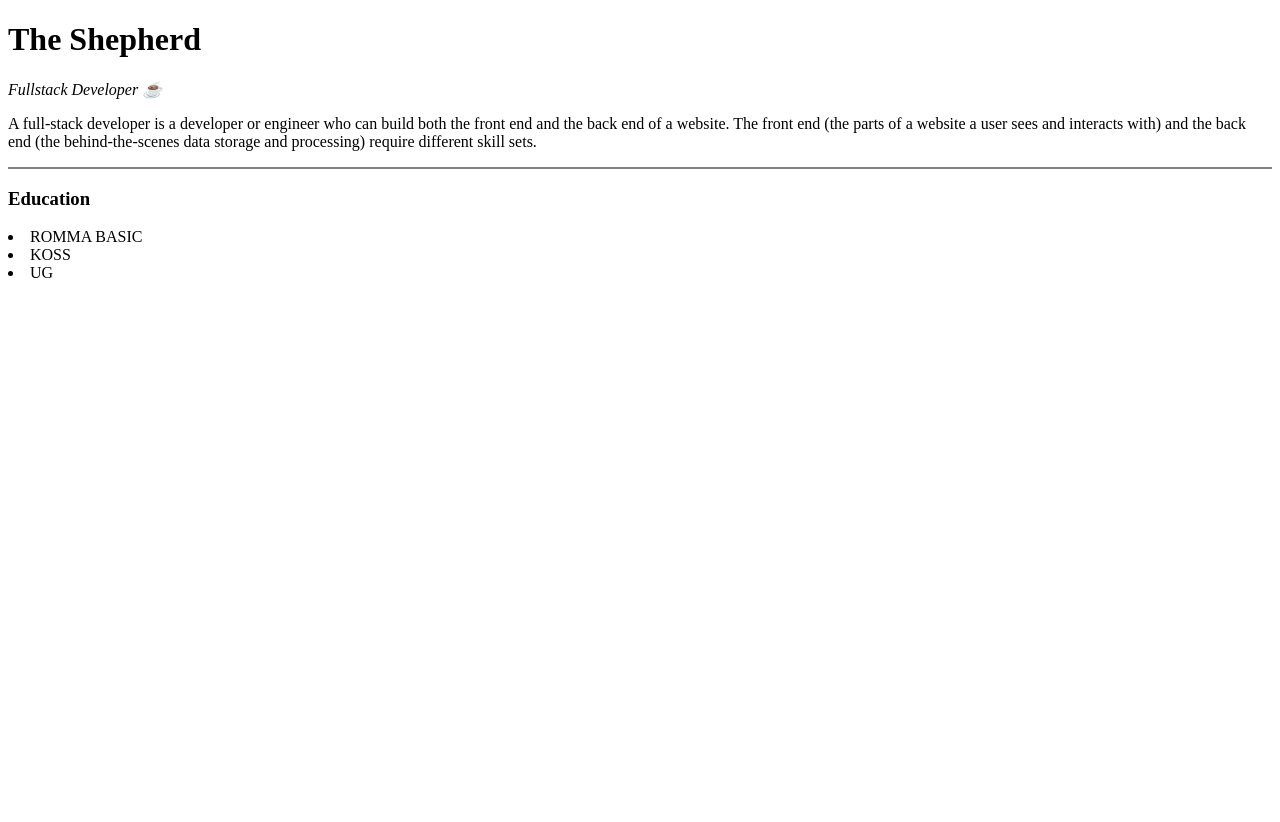
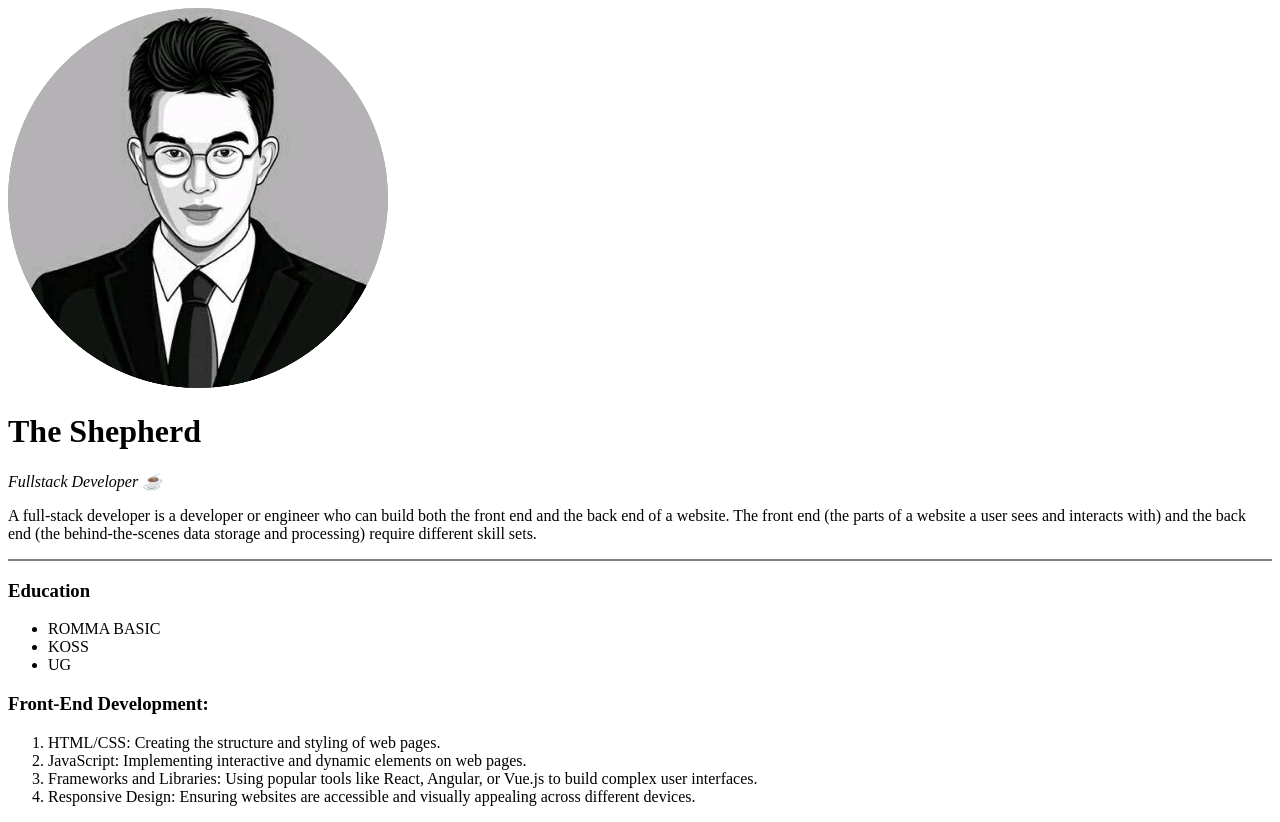
Before and after one commit to baafik/Yu-Angela, a plain HTML site: page HTML_Personal Site/index.html in a window 1280 px wide. Before the commit the page ends 800 px from the top, so only its background shows below. Drawn offline with Linux system fonts and the light colour scheme; files whose address does not match are found by name.

Commit message:
Commiting additional changes

```diff
--- a/HTML_Personal Site/index.html
+++ b/HTML_Personal Site/index.html
@@ -6,7 +6,9 @@
     <meta name="viewport" content="width=device-width, initial-scale=1.0">
     <title>♊Andele</title>
 </head>
+
 <body>
+    <img src="/Users/gebruiker/Desktop/Web Development /images/theshepherd.png" alt="the Shepherd profile picture">
     <h1>The Shepherd</h1>
     <p>
         <em>Fullstack Developer ☕</em>
@@ -14,8 +16,18 @@
     <p>A full-stack developer is a developer or engineer who can build both the front end and the back end of a website. The front end (the parts of a website a user sees and interacts with) and the back end (the behind-the-scenes data storage and processing) require different skill sets.</p>
     <hr size="2" noshade="0">
     <h3>Education</h3>
+    <ul>
         <li>ROMMA BASIC</li>
         <li>KOSS</li>
         <li>UG</li>
+    </ul>
+    <h3>Front-End Development:</h3>
+    <ol>
+        <li>HTML/CSS: Creating the structure and styling of web pages.</li>
+        <li>JavaScript: Implementing interactive and dynamic elements on web pages.</li>
+        <li>Frameworks and Libraries: Using popular tools like React, Angular, or Vue.js to build complex user interfaces.</li>
+        <li>Responsive Design: Ensuring websites are accessible and visually appealing across different devices.</li>
+    </ol>
+    </ul>
 </body>
 </html>
```
Also changed, not shown: images/shepherd.jpeg (added), images/theshepherd.png (added), 2 other files.
